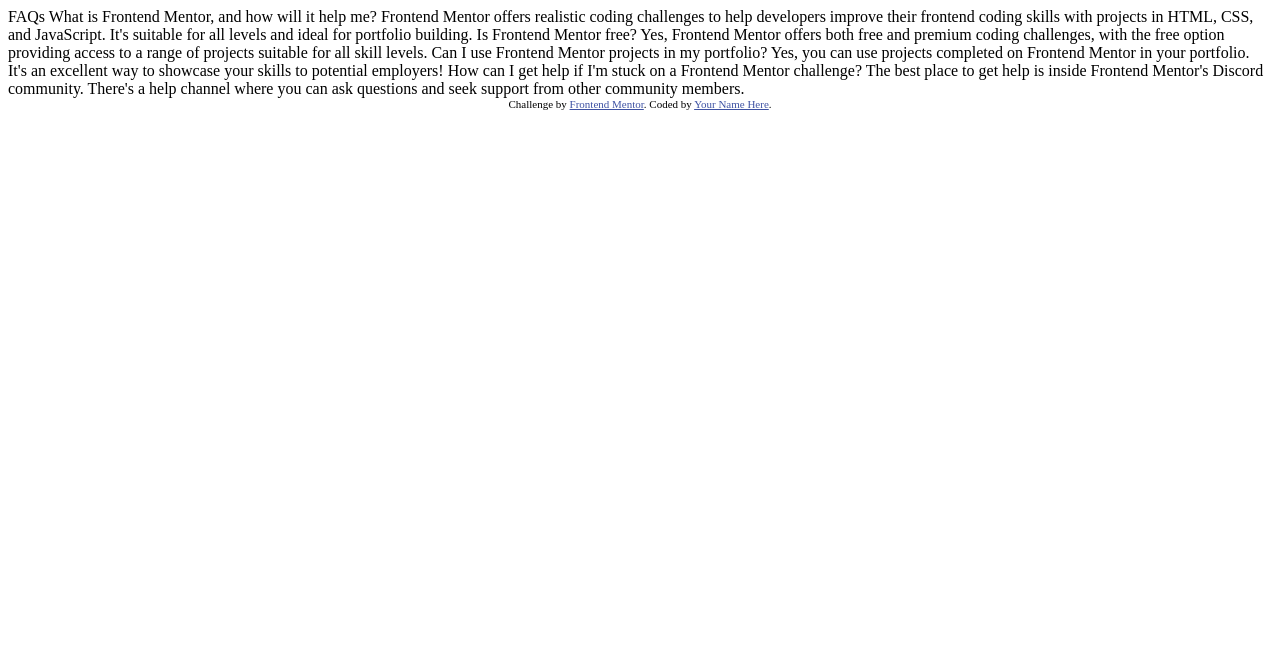
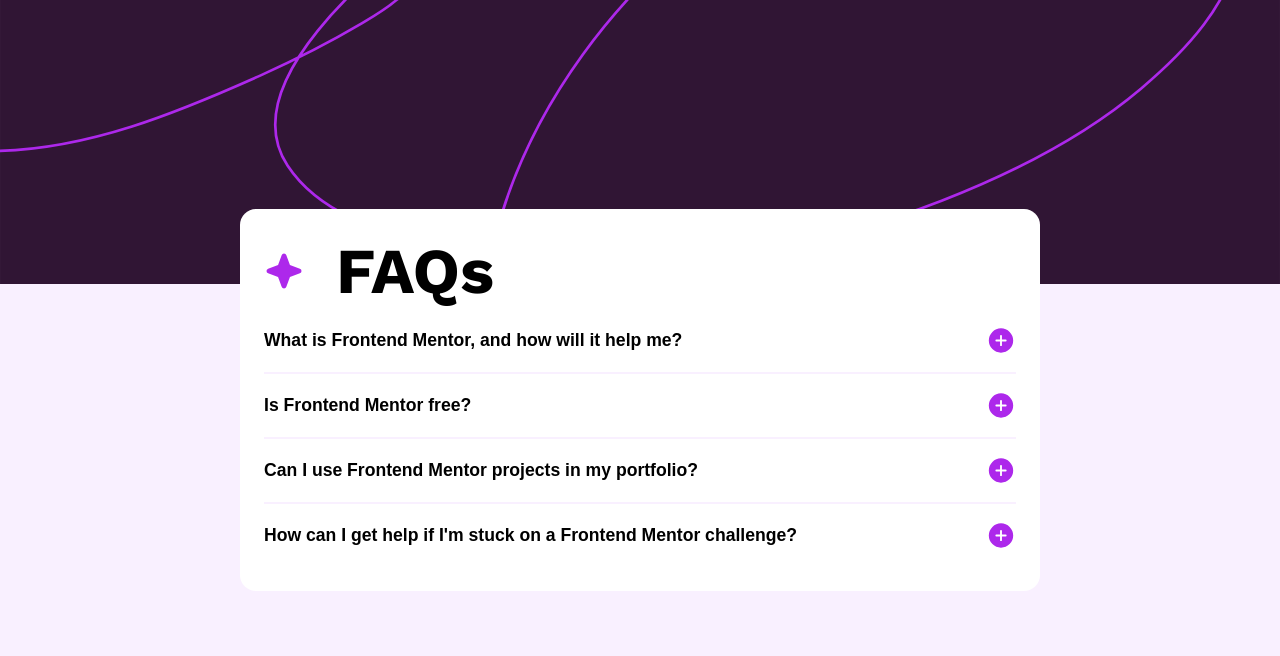
Before and after one commit to RealCMan/faq-accordion, a plain HTML site: page index.html in a window 1280 px wide. Drawn offline with nearby package versions, Linux system fonts and the light colour scheme.

Commit message:
completed challenge

```diff
--- a/index.html
+++ b/index.html
@@ -3,9 +3,9 @@
 <head>
   <meta charset="UTF-8">
   <meta name="viewport" content="width=device-width, initial-scale=1.0"> <!-- displays site properly based on user's device -->
-
+  <link rel="stylesheet" href="style.css">
   <link rel="icon" type="image/png" sizes="32x32" href="./assets/images/favicon-32x32.png">
-
+  <script src="main.js" defer=""></script>
   <title>Frontend Mentor | FAQ accordion</title>
 
   <!-- Feel free to remove these styles or customise in your own stylesheet 👍 -->
@@ -16,33 +16,81 @@
 </head>
 <body>
 
-  FAQs
+  <div class="container">
+    <div class="faq-headline">
+      <img src="assets/images/icon-star.svg" alt="star">
+      <h1>FAQs</h1>
+    </div>
 
-  What is Frontend Mentor, and how will it help me?
+    <div class="accordion-container">
+      <div class="accordion-item">
+        <button class="accordion-btn" id="accordion-btn">
+          What is Frontend Mentor, and how will it help me?
 
-  Frontend Mentor offers realistic coding challenges to help developers improve their
-  frontend coding skills with projects in HTML, CSS, and JavaScript. It's suitable for
-  all levels and ideal for portfolio building.
+          <div class="icons">
+            <img class="plus-icon btn-icon" src="/assets/images/icon-plus.svg" alt="plus">
+            <img class="minus-icon btn-icon" src="/assets/images/icon-minus.svg" alt="minus">
+          </div>
+        </button>
 
-  Is Frontend Mentor free?
+        <div class="accordion-description">
+          <p>Frontend Mentor offers realistic coding challenges to help developers
+            improve their frontend coding skills in HTML, CSS, and Javascript.
+            It's suitable for all levels and ideal for portfolio building.</p>
+        </div>
+      </div>
 
-  Yes, Frontend Mentor offers both free and premium coding challenges, with the free
-  option providing access to a range of projects suitable for all skill levels.
+      <div class="accordion-item">
+        <button class="accordion-btn" id="accordion-btn">
+          Is Frontend Mentor free?
 
-  Can I use Frontend Mentor projects in my portfolio?
+          <div class="icons">
+            <img class="plus-icon btn-icon" src="/assets/images/icon-plus.svg" alt="plus">
+            <img class="minus-icon btn-icon" src="/assets/images/icon-minus.svg" alt="minus">
+          </div>
+        </button>
 
-  Yes, you can use projects completed on Frontend Mentor in your portfolio. It's an excellent
-  way to showcase your skills to potential employers!
+        <div class="accordion-description">
+          <p>Yes, Frontend Mentor offers both free and premium coding challenges,
+            with the free option providing access to a range of projects suitable for all skill levels.</p>
+        </div>
+      </div>
 
-  How can I get help if I'm stuck on a Frontend Mentor challenge?
+      <div class="accordion-item">
+        <button class="accordion-btn" id="accordion-btn">
+            Can I use Frontend Mentor projects in my portfolio?
 
-  The best place to get help is inside Frontend Mentor's Discord community. There's a help
-  channel where you can ask questions and seek support from other community members.
+          <div class="icons">
+            <img class="plus-icon btn-icon" src="/assets/images/icon-plus.svg" alt="plus">
+            <img class="minus-icon btn-icon" src="/assets/images/icon-minus.svg" alt="minus">
+          </div>
+        </button>
 
+        <div class="accordion-description">
+          <p>Yes, you can use projects completed on Frontend Mentor in your portfolio.
+            It's an excellent way to showcase your skills to potential employers!</p>
+        </div>
+      </div>
 
-  <div class="attribution">
-    Challenge by <a href="https://www.frontendmentor.io?ref=challenge" target="_blank">Frontend Mentor</a>.
-    Coded by <a href="#">Your Name Here</a>.
+      <div class="accordion-item">
+        <button class="accordion-btn" id="accordion-btn">
+          How can I get help if I'm stuck on a Frontend Mentor challenge?
+
+          <div class="icons">
+            <img class="plus-icon btn-icon" src="/assets/images/icon-plus.svg" alt="plus">
+            <img class="minus-icon btn-icon" src="/assets/images/icon-minus.svg" alt="minus">
+          </div>
+        </button>
+
+        <div class="accordion-description">
+          <p>The best place to get help is inside Frontend Mentor's Discord community.
+            There's a help channel where you can ask questions and seek support from
+            other community members.</p>
+        </div>
+      </div>
+
+    </div>
   </div>
+
 </body>
 </html>
--- /dev/null
+++ b/main.js
@@ -0,0 +1,20 @@
+const accordionBtns = document.querySelectorAll('.accordion-btn')
+
+accordionBtns.forEach(btn => {
+    btn.addEventListener('click', function () {
+        this.classList.toggle('active')
+        const accordionDescription = this.nextElementSibling
+        const plusIcon = this.querySelector('.plus-icon')
+        const minusIcon = this.querySelector('.minus-icon')
+
+        if(accordionDescription.style.maxHeight) {
+            accordionDescription.style.maxHeight = null
+            plusIcon.style.display = 'block'
+            minusIcon.style.display = 'none'
+        } else {
+            accordionDescription.style.maxHeight = accordionDescription.scrollHeight + 'px'
+            plusIcon.style.display = 'none'
+            minusIcon.style.display = 'block'
+        }
+    })
+})
--- /dev/null
+++ b/style.css
@@ -0,0 +1,97 @@
+@import url('https://fonts.googleapis.com/css2?family=Work+Sans:wght@400;600;700&display=swap');
+
+* {
+    padding: 0;
+    margin: 0;
+    box-sizing: border-box;
+}
+
+:root {
+    --white: hsl(0, 0%, 100%);
+    --light-pink: hsl(275, 100%, 97%);
+    --grayish-purple: hsl(292, 16%, 49%);
+    --dark-purple: hsl(292, 42%, 14%);
+}
+
+body {
+    background-color: var(--light-pink);
+    background-image: url(assets/images/background-pattern-desktop.svg);
+    background-repeat: no-repeat;
+    background-size: 100%;
+    font-family: 'Work Sans', 'sans-serif';
+    min-height: 100vh;
+    display: grid;
+    place-content: center;
+}
+
+img, svg {
+    max-width: 100%;
+    display: block;
+}
+
+button {
+    cursor: pointer;
+    background-color: transparent;
+    width: 100%;
+    padding: 1rem 0;
+    font-size: 1.1rem;
+    font-weight: 600;
+    text-align: left;
+    display: flex;
+    align-items: center;
+    justify-content: space-between;
+    gap: 1rem;
+    border: 0;
+}
+
+button:hover {
+    color: purple;
+}
+
+.container {
+    background-color: var(--white);
+    max-width: 800px;
+    padding: 1.5rem;
+    margin: 1rem;
+    border-radius: 1rem;
+}
+
+.faq-headline {
+    display: flex;
+    gap: 2rem;
+}
+
+.faq-headline h1 {
+    font-size: 4rem;
+    font-weight: 700;
+}
+
+.accordion-container .accordion-item:not(:last-child) {
+    border-bottom: 2px solid var(--light-pink);
+}
+
+.accordion-item .icons img {
+    min-width: 30px;
+}
+
+.accordion-item .icons .minus-icon {
+    display: none;
+}
+
+.accordion-description {
+    background-color: var(--white);
+    max-height: 0;
+    overflow: hidden;
+    transition: max-height 200ms ease;
+}
+
+.accordion-description p {
+    color: var(--grayish-purple);
+    padding: 1.5rem 0;
+}
+
+@media (max-width: 540px) {
+    body {
+        background-image: url(assets/images/background-pattern-mobile.svg);
+    }
+}
```
